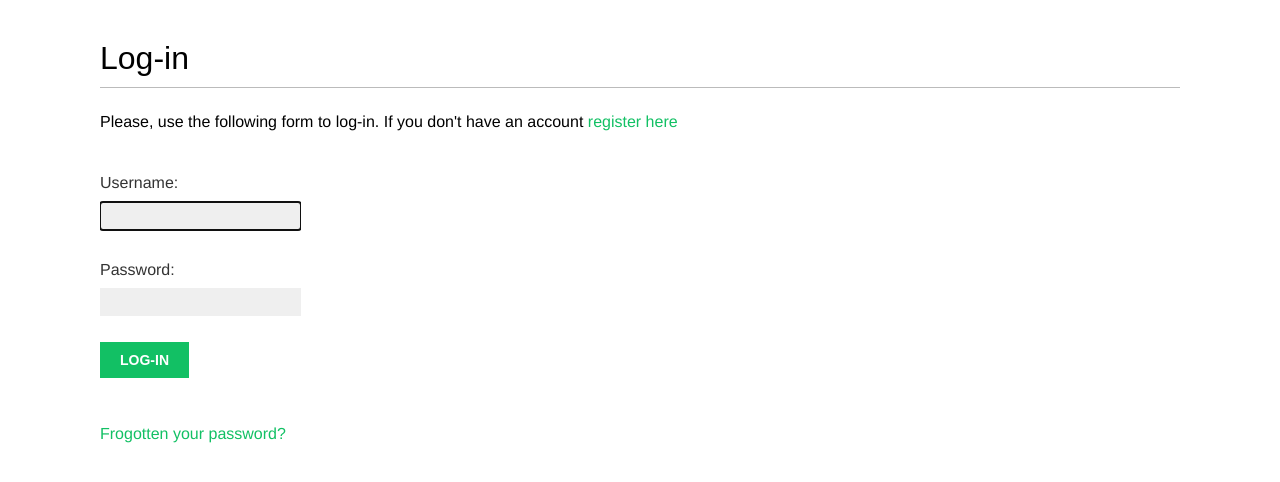
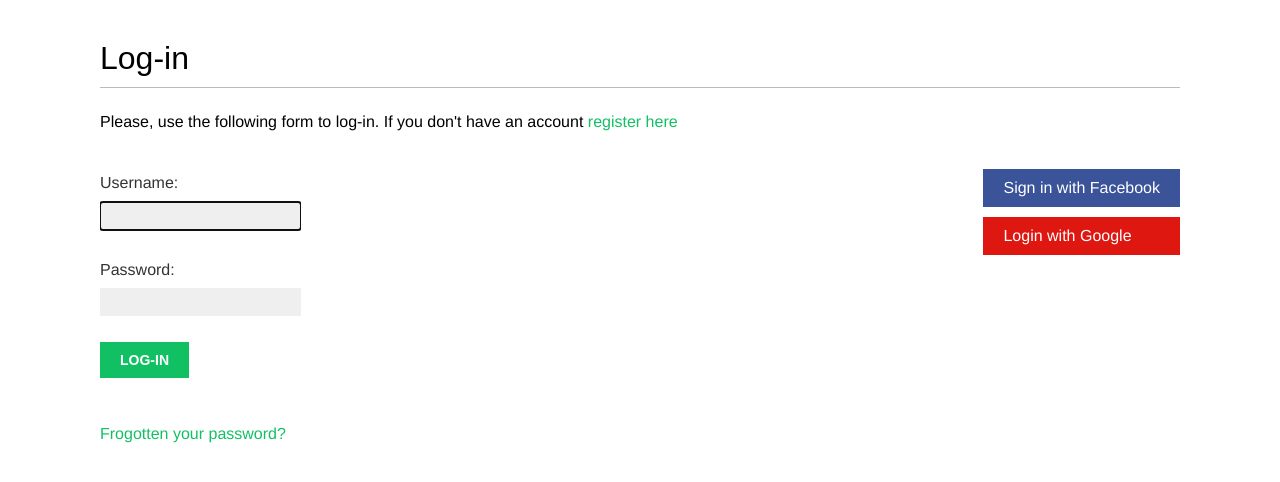
Before and after one commit to bulkashmak/social-website_bookmarks, a Django app: page /account/login/ in a window 1280 px wide. Shown: the part 47-529 px from the top of the page. Run offline with Django 3.2, Linux system fonts and the light colour scheme; some web fonts are replaced.

Commit message:
Working on user login through social media

```diff
--- a/account/templates/base.html
+++ b/account/templates/base.html
@@ -32,6 +32,16 @@
             {% endif %}
         </span>
     </div>
+    {% if messages %}
+        <ul class="messages">
+            {% for message in messages %}
+                <li class="{{ message.tags }}">
+                    {{ message|safe }}
+                    <a href="#" class="close">x</a>
+                </li>
+            {% endfor %}
+        </ul>
+    {% endif %}
     <div id="content">
         {% block content %}
         {% endblock content %}
--- a/account/templates/registration/login.html
+++ b/account/templates/registration/login.html
@@ -25,4 +25,16 @@
         <p><a href="{% url 'password_reset' %}">
         Frogotten your password?</a></p>
     </div>
+    <div class="social">
+        <ul>
+            <li class="facebook">
+                <a href="{% url 'social:begin' 'facebook' %}">
+                Sign in with Facebook</a>
+            </li>
+            <li class="google">
+                <a href="{% url 'social:begin' 'google-oauth2' %}">
+                Login with Google</a>
+            </li>
+        </ul>
+    </div>
 {% endblock content %}
--- a/account/views.py
+++ b/account/views.py
@@ -5,6 +5,7 @@
     UserEditForm, ProfileEditForm
 from django.contrib.auth.decorators import login_required
 from .models import Profile
+from django.contrib import messages
 
 # Create your views here.
 
@@ -77,6 +78,10 @@
         if user_form.is_valid() and profile_form.is_valid():
             user_form.save()
             profile_form.save()
+            messages.success(request, 'Profile updated \
+                successfully')
+        else:
+            messages.error(request, 'Error updating your profile')
     else:
         user_form = UserEditForm(instance=request.user)
         profile_form = ProfileEditForm(
--- a/bookmarks/urls.py
+++ b/bookmarks/urls.py
@@ -18,4 +18,5 @@
 urlpatterns = [
     path('admin/', admin.site.urls),
     path('account/', include('account.urls')),
+    path('social-auth', include('social_django.urls', namespace='social')),
 ]
```
Also changed, not shown: account/authentication.py (added, +22 -0 lines), bookmarks/settings.py (+16 -2 lines), 2 other files.
